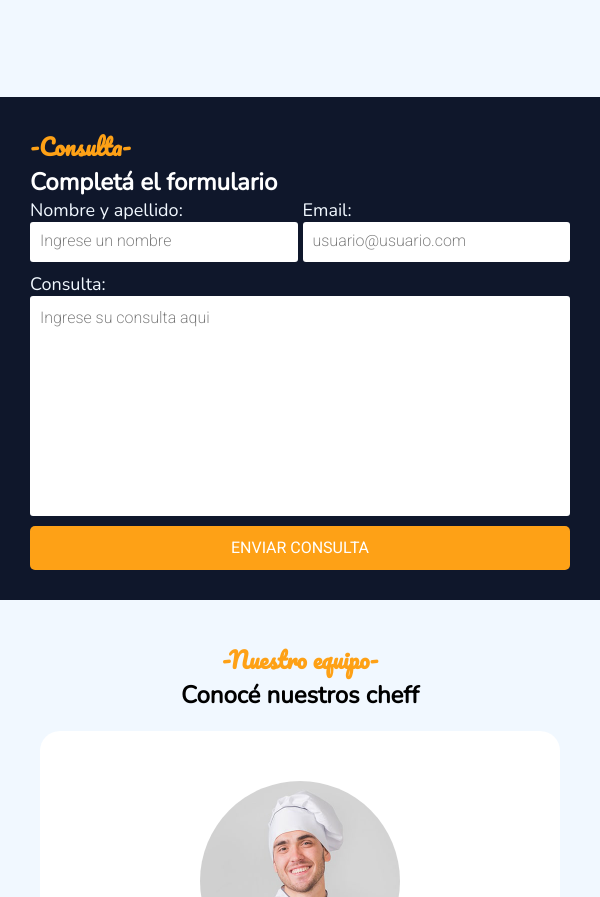
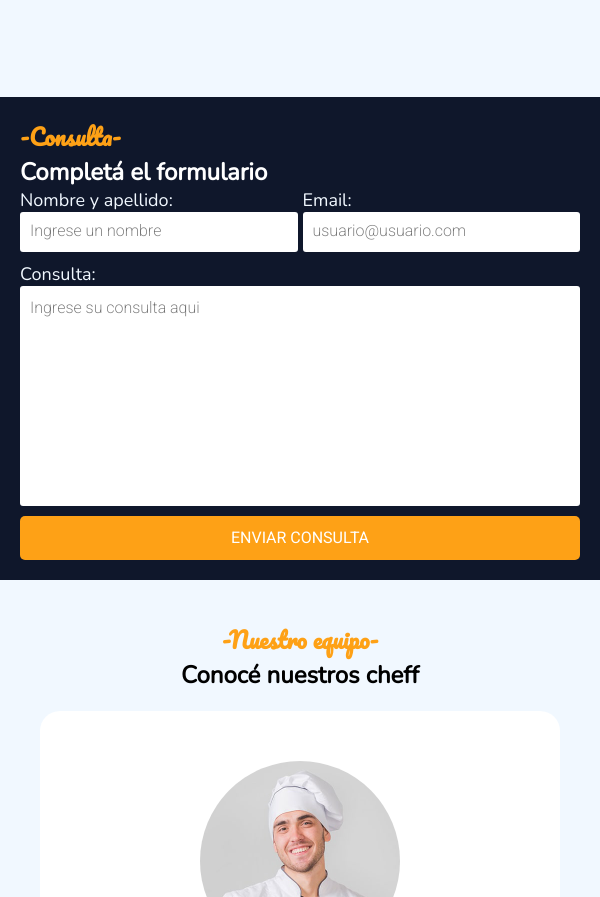
Before and after one commit to cacho-medina/R-parrillada, a plain HTML site: page index.html in a window 600 px wide. Shown: the part 4029-4926 px from the top of the page. Drawn offline with nearby package versions, Linux system fonts and the light colour scheme.

Commit message:
fixing media querie contact form

```diff
--- a/assets/css/styles.css
+++ b/assets/css/styles.css
@@ -352,7 +352,7 @@ textarea {
 }
 
 /*--------------------------------MEDIA FOR MOBILE--------------------------------*/
-@media (min-width: 400px) and (max-width: 750px) {
+@media (min-width: 350px) and (max-width: 750px) {
     .section_title {
         font-size: 1.4rem;
     }
@@ -405,8 +405,8 @@ textarea {
         display: none;
     }
     .contact-form {
-        width: auto;
-        padding: 30px;
+        width: 100%;
+        padding: 20px;
     }
     /*--------------------------------STAFF--------------------------------*/
     .cheff_card_container {
```
